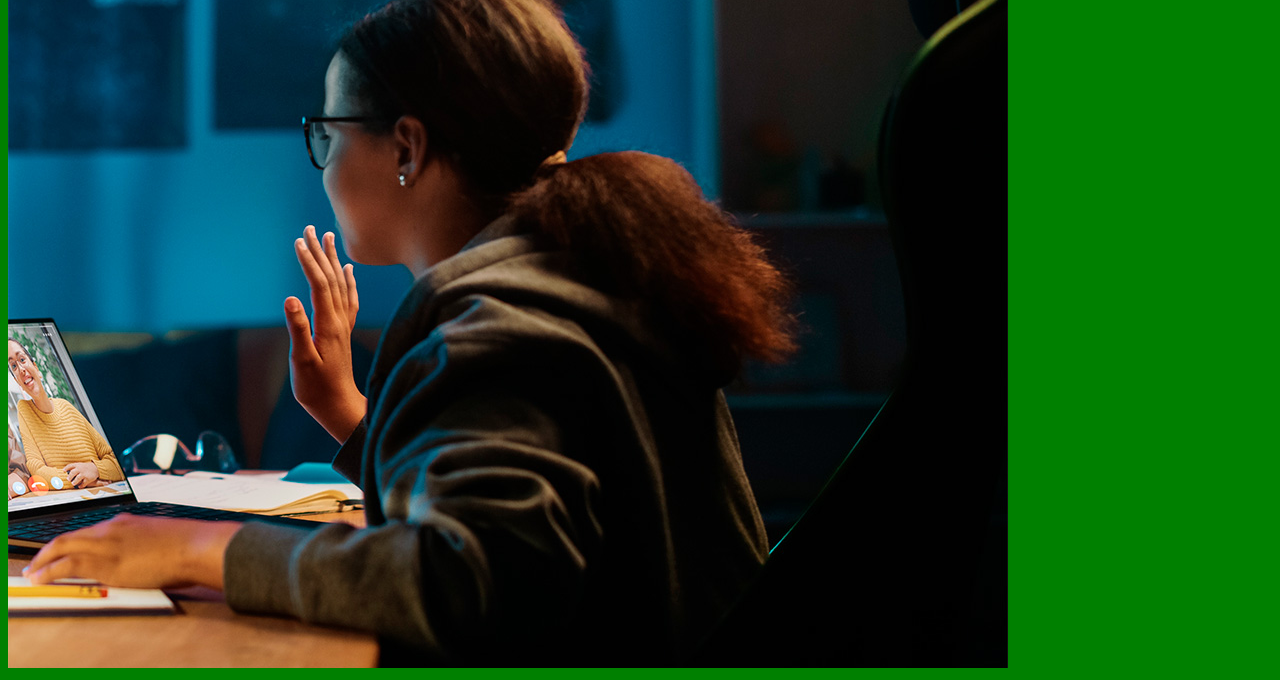
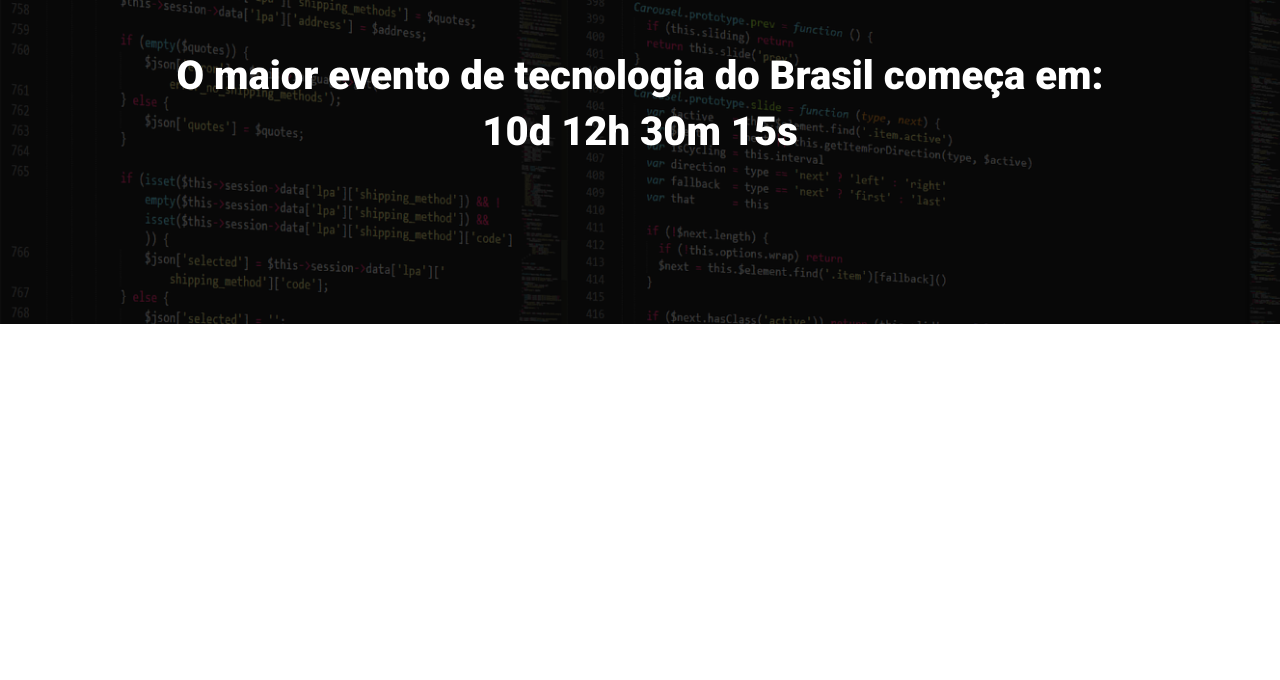
Before and after one commit to Taironius/ebac_tech_talks, a website built with Parcel: page src/index.html in a window 1280 px wide. Shown: the part 160-840 px from the top of the page. After the commit the page ends 800 px from the top, so only its background shows below. Built offline with nearby package versions, Linux system fonts and the light colour scheme.

Commit message:
criando o hero

```diff
--- a/src/index.html
+++ b/src/index.html
@@ -1,14 +1,25 @@
 <!DOCTYPE html>
-<html lang="en">
+<html lang="pt-BR">
 <head>
     <meta charset="UTF-8">
     <meta name="viewport" content="width=device-width, initial-scale=1.0">
-    <title>Document</title>
+    <title>EBAC Tech Talks</title>
+
+    <link rel="preconnect" href="https://fonts.googleapis.com">
+    <link rel="preconnect" href="https://fonts.gstatic.com" crossorigin>
+    <link href="https://fonts.googleapis.com/css2?family=Roboto:wght@400;700;900&display=swap" rel="stylesheet">
+
     <link rel="stylesheet" href="./styles/main.scss">
 </head>
 <body>
-    <h1>olá</h1>
-    <img src="./images/backend.png" alt="">
+    <header class="hero">
+        <div class="container">
+            <img class="hero__logo" src="./images/ebac_logo.svg" alt="ebac">
+            <p class="hero__text">
+                O maior evento de tecnologia do Brasil começa em: 10d 12h 30m 15s
+            </p>
+        </div>
+    </header>
     <script src="scripts/main.js"></script>
 </body>
 </html>
--- /dev/null
+++ b/src/styles/hero.scss
@@ -0,0 +1,51 @@
+.hero {
+    padding-top: 64px;
+    padding-bottom: 100px;
+    background-image: url(../images/fundo.png);
+    background-repeat: no-repeat;
+    background-size: cover;
+    position: relative;
+
+    .container {
+        position: relative;
+    }
+
+    &::before {
+        position: absolute;
+        top: 0;
+        left: 0;
+        width: 100%;
+        height: 100%;
+        background-color: #000;
+        content: '';
+        opacity: .7;
+    }
+
+    &__text {
+        margin-top: 64px;
+        margin-bottom: 64px;
+        font-size: 40px;
+        line-height: 56px;
+        font-weight: 800;
+        text-align: center;
+    }
+
+    &__logo {
+        margin: 0 auto;
+        height: 80px;
+        display: block;
+    }
+
+    @media (max-width: 640px){
+        padding: 40px 0;
+        &__logo {
+            height: 40px;
+        }
+
+        &__text {
+            font-size: 22px;
+            line-height: 24px;
+            margin: 24px 0;
+        }
+    }
+}
--- a/src/styles/main.scss
+++ b/src/styles/main.scss
@@ -1,3 +1,23 @@
-body {
-    background-color: green;
+@use 'hero';
+
+* {
+    margin: 0;
+    padding: 0;
+    box-sizing: border-box;
+    font-family: Roboto, sans-serif;
+    color: #fff;
 }
+
+.container {
+    max-width: 960px;
+    width: 100%;
+    margin: 0 auto;
+
+    @media (max-width: 640px){
+        max-width: 80%;
+    }
+
+    @media (max-width: 1024px){
+        max-width: 90%;
+    }
+}
```
